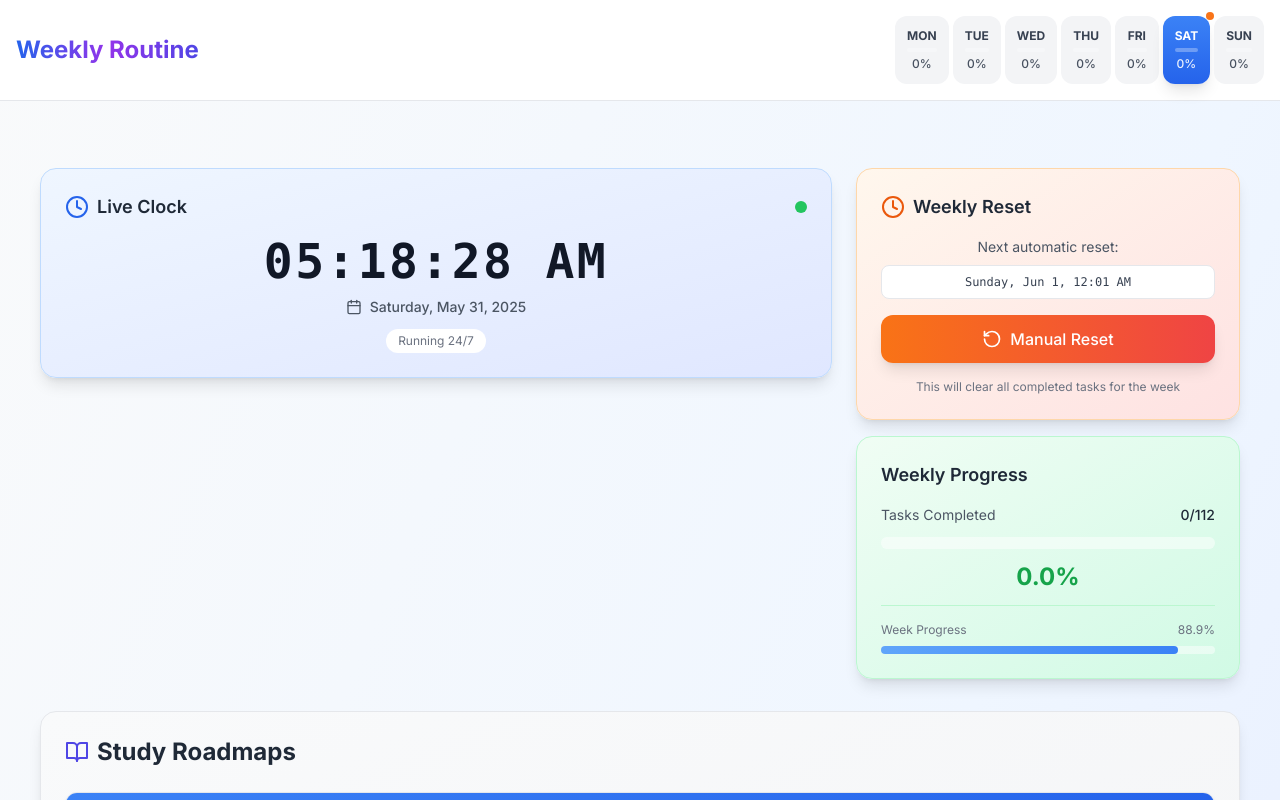
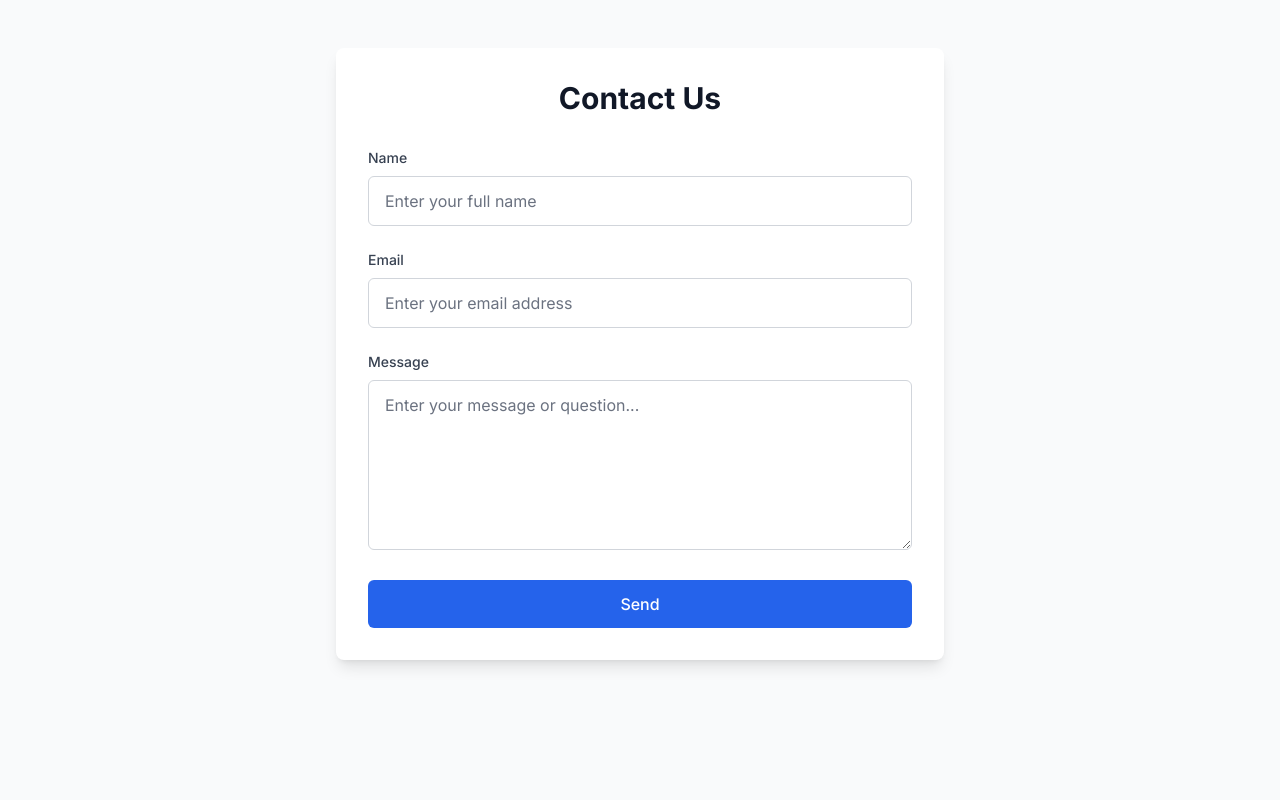
Before and after one commit to Puneeth067/weekly-routine-manager, a Next.js app: page / in a window 1280 px wide. Shown: the top 800 px of the page. Built offline with nearby package versions, Linux system fonts and the light colour scheme.

Commit message:
for exam

```diff
--- a/src/app/page.tsx
+++ b/src/app/page.tsx
@@ -1,13 +1,142 @@
 // src/app/page.tsx
-import WeeklyPlanner from '@/components/WeeklyPlanner';
-import { weeklyRoutine } from '@/data/routineData';
+'use client';
+
+import { useState } from 'react';
+
+interface FormData {
+  name: string;
+  email: string;
+  message: string;
+}
 
 export default function Home() {
+  const [formData, setFormData] = useState<FormData>({
+    name: '',
+    email: '',
+    message: ''
+  });
+  const [isSubmitting, setIsSubmitting] = useState(false);
+  const [submitStatus, setSubmitStatus] = useState<'idle' | 'success' | 'error'>('idle');
+
+  const handleChange = (e: React.ChangeEvent<HTMLInputElement | HTMLTextAreaElement>) => {
+    const { name, value } = e.target;
+    setFormData(prev => ({
+      ...prev,
+      [name]: value
+    }));
+  };
+
+  const handleSubmit = async (e: React.FormEvent) => {
+    e.preventDefault();
+    setIsSubmitting(true);
+    setSubmitStatus('idle');
+
+    try {
+      const response = await fetch('https://www.greatfrontend.com/api/questions/contact-form', {
+        method: 'POST',
+        headers: {
+          'Content-Type': 'application/json',
+        },
+        body: JSON.stringify(formData),
+      });
+
+      if (response.ok) {
+        setSubmitStatus('success');
+        setFormData({ name: '', email: '', message: '' });
+      } else {
+        setSubmitStatus('error');
+      }
+    } catch (error) {
+      console.error('Error submitting form:', error);
+      setSubmitStatus('error');
+    } finally {
+      setIsSubmitting(false);
+    }
+  };
+
   return (
-    <main className="min-h-screen py-8">
-      <div className="max-w-7xl mx-auto px-4">
-        {/* Weekly Planner Component */}
-        <WeeklyPlanner routine={weeklyRoutine} />
+    <main className="min-h-screen bg-gray-50 py-12">
+      <div className="max-w-2xl mx-auto px-4 sm:px-6 lg:px-8">
+        <div className="bg-white shadow-lg rounded-lg p-8">
+          <h1 className="text-3xl font-bold text-gray-900 mb-8 text-center">Contact Us</h1>
+
+          <form onSubmit={handleSubmit} className="space-y-6">
+            {/* Name Field */}
+            <div>
+              <label htmlFor="name" className="block text-sm font-medium text-gray-700 mb-2">
+                Name
+              </label>
+              <input
+                type="text"
+                id="name"
+                name="name"
+                value={formData.name}
+                onChange={handleChange}
+                required
+                className="w-full px-4 py-3 border border-gray-300 rounded-md focus:ring-2 focus:ring-blue-500 focus:border-blue-500 transition-colors text-gray-900 placeholder-gray-500"
+                placeholder="Enter your full name"
+              />
+            </div>
+
+            {/* Email Field */}
+            <div>
+              <label htmlFor="email" className="block text-sm font-medium text-gray-700 mb-2">
+                Email
+              </label>
+              <input
+                type="email"
+                id="email"
+                name="email"
+                value={formData.email}
+                onChange={handleChange}
+                required
+                className="w-full px-4 py-3 border border-gray-300 rounded-md focus:ring-2 focus:ring-blue-500 focus:border-blue-500 transition-colors text-gray-900 placeholder-gray-500"
+                placeholder="Enter your email address"
+              />
+            </div>
+
+            {/* Message Field */}
+            <div>
+              <label htmlFor="message" className="block text-sm font-medium text-gray-700 mb-2">
+                Message
+              </label>
+              <textarea
+                id="message"
+                name="message"
+                value={formData.message}
+                onChange={handleChange}
+                required
+                rows={6}
+                className="w-full px-4 py-3 border border-gray-300 rounded-md focus:ring-2 focus:ring-blue-500 focus:border-blue-500 transition-colors resize-vertical text-gray-900 placeholder-gray-500"
+                placeholder="Enter your message or question..."
+              />
+            </div>
+
+            {/* Submit Button */}
+            <div>
+              <button
+                type="submit"
+                disabled={isSubmitting}
+                className="w-full bg-blue-600 text-white py-3 px-6 rounded-md hover:bg-blue-700 focus:ring-2 focus:ring-blue-500 focus:ring-offset-2 disabled:bg-gray-400 disabled:cursor-not-allowed transition-colors font-medium"
+              >
+                {isSubmitting ? 'Sending...' : 'Send'}
+              </button>
+            </div>
+
+            {/* Status Messages */}
+            {submitStatus === 'success' && (
+              <div className="bg-green-50 border border-green-200 text-green-800 px-4 py-3 rounded-md">
+                Thank you for your message! We&apos;ll get back to you soon.
+              </div>
+            )}
+
+            {submitStatus === 'error' && (
+              <div className="bg-red-50 border border-red-200 text-red-800 px-4 py-3 rounded-md">
+                There was an error sending your message. Please try again.
+              </div>
+            )}
+          </form>
+        </div>
       </div>
     </main>
   );
```
